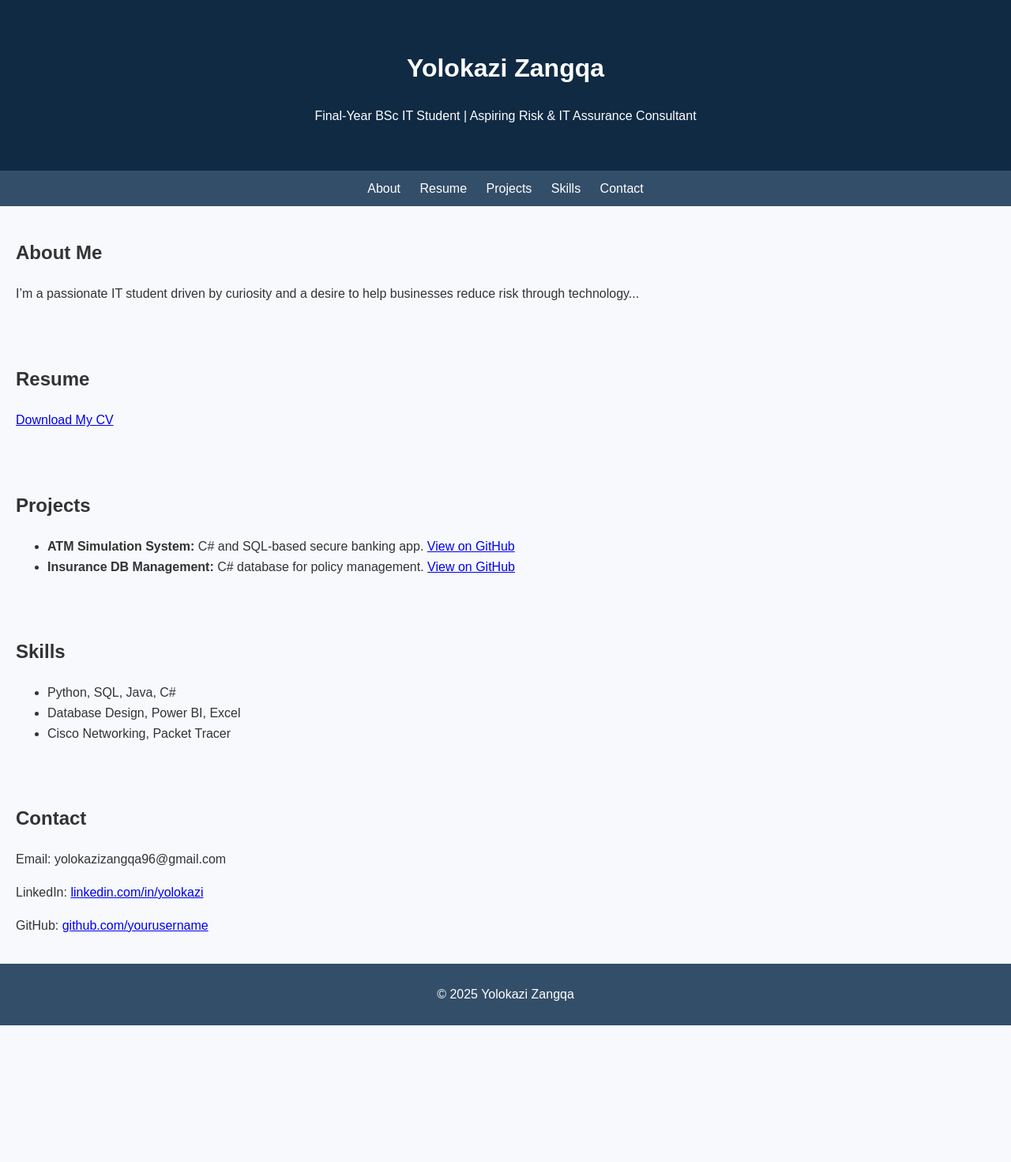
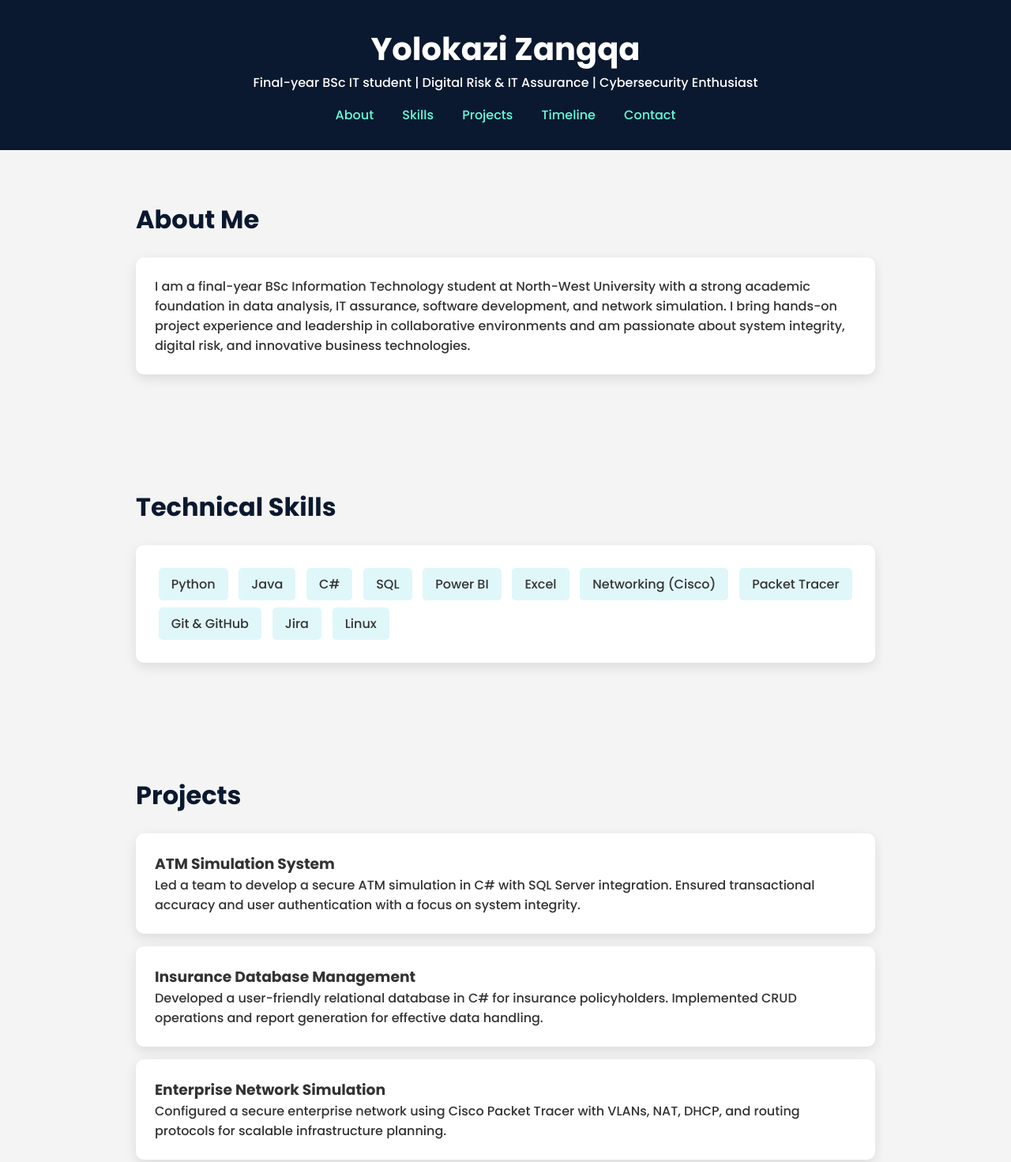
Before and after one commit to 40912132/Yolokazi-Portfolio, a plain HTML site: page index.html in a window 1280 px wide. Shown: the top 1471 px of the page at 79% size. Before the commit the page ends 1298 px from the top, so only its background shows below. Drawn offline with Linux system fonts and the light colour scheme.

Commit message:
Add files via upload

```diff
--- a/index.html
+++ b/index.html
@@ -1,61 +1,116 @@
-<!DOCTYPE html>
 <html lang="en">
 <head>
   <meta charset="UTF-8" />
-  <meta name="viewport" content="width=device-width, initial-scale=1.0"/>
-  <title>Yolokazi Zangqa | Portfolio</title>
-  <link rel="stylesheet" href="style.css" />
+  <meta name="viewport" content="width=device-width, initial-scale=1.0" />
+  <title>Yolokazi Zangqa | Virtual CV</title>
+  <link rel="stylesheet" href="https://cdnjs.cloudflare.com/ajax/libs/font-awesome/6.4.0/css/all.min.css"/>
+  <link href="https://fonts.googleapis.com/css2?family=Poppins:wght@300;500;700&display=swap" rel="stylesheet"/>
+  <style>
+    * { margin: 0; padding: 0; box-sizing: border-box; font-family: 'Poppins', sans-serif; }
+    body { background: #f4f4f4; color: #333; }
+    header { background: #0a192f; color: white; padding: 2rem; text-align: center; position: sticky; top: 0; z-index: 1000; }
+    header h1 { font-size: 2.5rem; }
+    header p { font-size: 1rem; }
+    nav { margin-top: 1rem; }
+    nav a { margin: 0 1rem; color: #64ffda; text-decoration: none; }
+    section { padding: 4rem 2rem; max-width: 1000px; margin: auto; }
+    .section-title { font-size: 2rem; margin-bottom: 1.5rem; color: #0a192f; }
+    .skills, .projects, .timeline, .contact { margin-top: 2rem; }
+    .card { background: white; padding: 1.5rem; margin: 1rem 0; border-radius: 10px; box-shadow: 0 5px 15px rgba(0,0,0,0.1); }
+    .skills span { background: #e0f7fa; padding: 0.5rem 1rem; margin: 0.3rem; display: inline-block; border-radius: 5px; }
+    footer { text-align: center; padding: 2rem; background: #0a192f; color: white; }
+    .dark-mode-toggle { position: absolute; top: 20px; right: 20px; cursor: pointer; }
+    .dark-mode body { background: #0a192f; color: #ccd6f6; }
+    .dark-mode header, .dark-mode footer { background: #112240; }
+    .dark-mode .card { background: #233554; color: #fff; }
+  </style>
 </head>
 <body>
+  <div class="dark-mode-toggle" onclick="toggleDarkMode()">
+    <i class="fa-solid fa-circle-half-stroke"></i>
+  </div>
   <header>
     <h1>Yolokazi Zangqa</h1>
-    <p>Final-Year BSc IT Student | Aspiring Risk & IT Assurance Consultant</p>
+    <p>Final-year BSc IT student | Digital Risk & IT Assurance | Cybersecurity Enthusiast</p>
+    <nav>
+      <a href="#about">About</a>
+      <a href="#skills">Skills</a>
+      <a href="#projects">Projects</a>
+      <a href="#timeline">Timeline</a>
+      <a href="#contact">Contact</a>
+    </nav>
   </header>
 
-  <nav>
-    <a href="#about">About</a>
-    <a href="#resume">Resume</a>
-    <a href="#projects">Projects</a>
-    <a href="#skills">Skills</a>
-    <a href="#contact">Contact</a>
-  </nav>
-
   <section id="about">
-    <h2>About Me</h2>
-    <p>I’m a passionate IT student driven by curiosity and a desire to help businesses reduce risk through technology...</p>
+    <h2 class="section-title">About Me</h2>
+    <div class="card">
+      <p>I am a final-year BSc Information Technology student at North-West University with a strong academic foundation in data analysis, IT assurance, software development, and network simulation. I bring hands-on project experience and leadership in collaborative environments and am passionate about system integrity, digital risk, and innovative business technologies.</p>
+    </div>
   </section>
 
-  <section id="resume">
-    <h2>Resume</h2>
-    <p><a href="assets/Yolokazi_Zangqa_CV.pdf" target="_blank">Download My CV</a></p>
+  <section id="skills">
+    <h2 class="section-title">Technical Skills</h2>
+    <div class="card skills">
+      <span>Python</span>
+      <span>Java</span>
+      <span>C#</span>
+      <span>SQL</span>
+      <span>Power BI</span>
+      <span>Excel</span>
+      <span>Networking (Cisco)</span>
+      <span>Packet Tracer</span>
+      <span>Git & GitHub</span>
+      <span>Jira</span>
+      <span>Linux</span>
+    </div>
   </section>
 
   <section id="projects">
-    <h2>Projects</h2>
-    <ul>
-      <li><strong>ATM Simulation System:</strong> C# and SQL-based secure banking app. <a href="https://github.com/yourusername/atm-sim">View on GitHub</a></li>
-      <li><strong>Insurance DB Management:</strong> C# database for policy management. <a href="https://github.com/yourusername/insurance-db">View on GitHub</a></li>
-    </ul>
+    <h2 class="section-title">Projects</h2>
+    <div class="card">
+      <h3>ATM Simulation System</h3>
+      <p>Led a team to develop a secure ATM simulation in C# with SQL Server integration. Ensured transactional accuracy and user authentication with a focus on system integrity.</p>
+    </div>
+    <div class="card">
+      <h3>Insurance Database Management</h3>
+      <p>Developed a user-friendly relational database in C# for insurance policyholders. Implemented CRUD operations and report generation for effective data handling.</p>
+    </div>
+    <div class="card">
+      <h3>Enterprise Network Simulation</h3>
+      <p>Configured a secure enterprise network using Cisco Packet Tracer with VLANs, NAT, DHCP, and routing protocols for scalable infrastructure planning.</p>
+    </div>
   </section>
 
-  <section id="skills">
-    <h2>Skills</h2>
-    <ul>
-      <li>Python, SQL, Java, C#</li>
-      <li>Database Design, Power BI, Excel</li>
-      <li>Cisco Networking, Packet Tracer</li>
-    </ul>
+  <section id="timeline">
+    <h2 class="section-title">Education Timeline</h2>
+    <div class="card">
+      <ul>
+        <li><strong>2025 (Expected):</strong> BSc in Information Technology - North-West University</li>
+        <li><strong>2020:</strong> Grade 12 - Thubalethu High School, Eastern Cape</li>
+      </ul>
+    </div>
   </section>
 
   <section id="contact">
-    <h2>Contact</h2>
-    <p>Email: yolokazizangqa96@gmail.com</p>
-    <p>LinkedIn: <a href="https://linkedin.com/in/yolokazi" target="_blank">linkedin.com/in/yolokazi</a></p>
-    <p>GitHub: <a href="https://github.com/yourusername" target="_blank">github.com/yourusername</a></p>
+    <h2 class="section-title">Contact Me</h2>
+    <div class="card">
+      <p><i class="fa-solid fa-envelope"></i> yolokazizangqa96@gmail.com</p>
+      <p><i class="fa-solid fa-phone"></i> 063 943 8696</p>
+      <p><i class="fa-brands fa-linkedin"></i> <a href="https://www.linkedin.com/in/yolokazi" target="_blank">LinkedIn</a></p>
+      <p><i class="fa-brands fa-github"></i> <a href="https://github.com/40912132" target="_blank">GitHub</a></p>
+      <p><i class="fa-solid fa-globe"></i> <a href="https://github.com/40912132/Yolokazi-Portfolio" target="_blank">Virtual CV Repo</a></p>
+      <p><i class="fa-solid fa-download"></i> <a href="CV.pdf" target="_blank">Download My PDF CV</a></p>
+    </div>
   </section>
 
   <footer>
-    <p>&copy; 2025 Yolokazi Zangqa</p>
+    <p>&copy; 2025 Yolokazi Zangqa. All rights reserved.</p>
   </footer>
+
+  <script>
+    function toggleDarkMode() {
+      document.body.classList.toggle("dark-mode");
+    }
+  </script>
 </body>
 </html>
```
